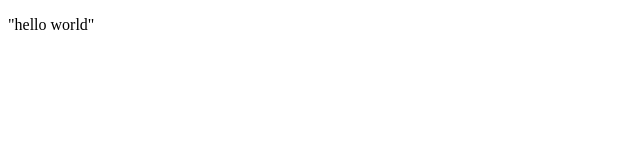
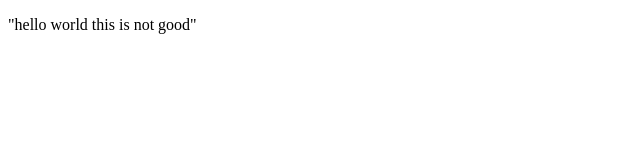
Before and after one commit to ConghuaiTan/helloWorld, a plain HTML site: page index.html in a window 1280 px wide. Shown: the whole page, without its empty margins (0-640 px from the left). Drawn offline with Linux system fonts and the light colour scheme.

Commit message:
index update

```diff
--- a/index.html
+++ b/index.html
@@ -3,6 +3,6 @@
 <head>
 </head>
 <body>
-	<p> "hello world" </p>
+	<p> "hello world this is not good" </p>
 </body>
 </html>
```
